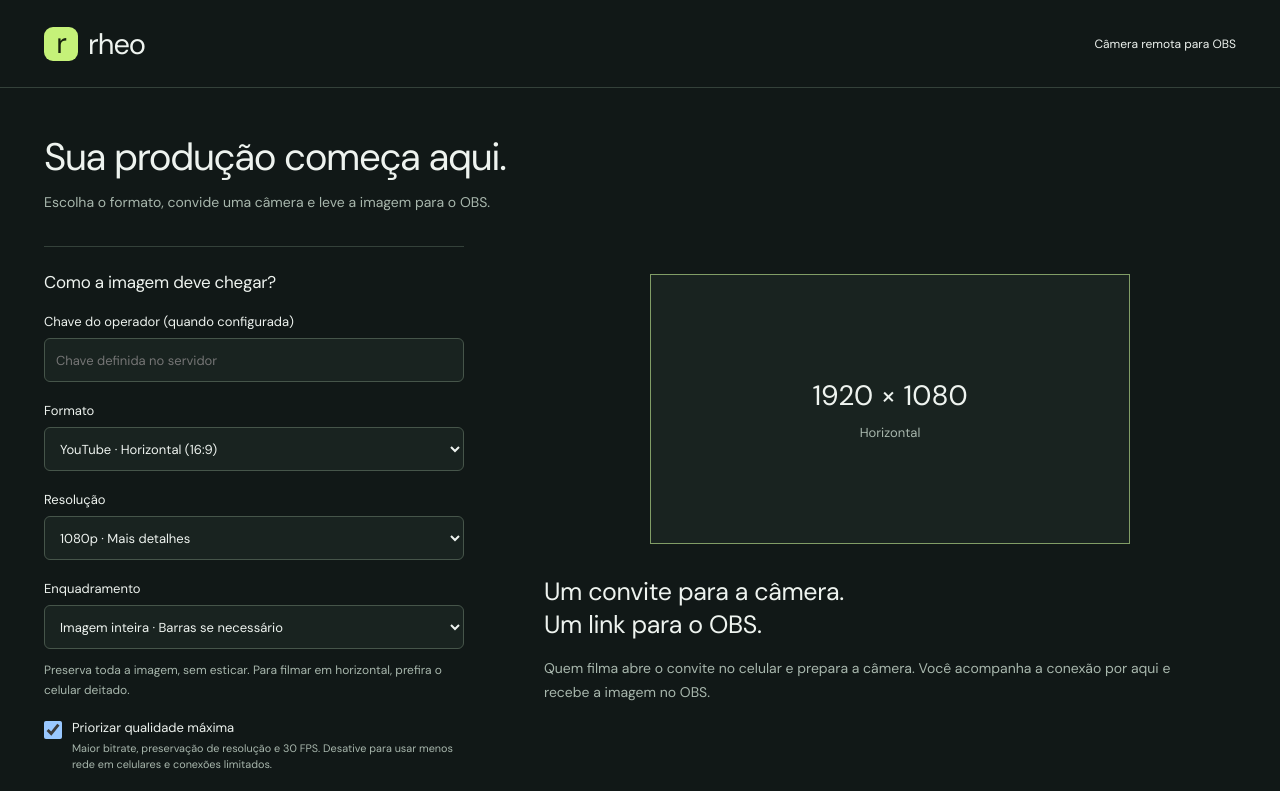
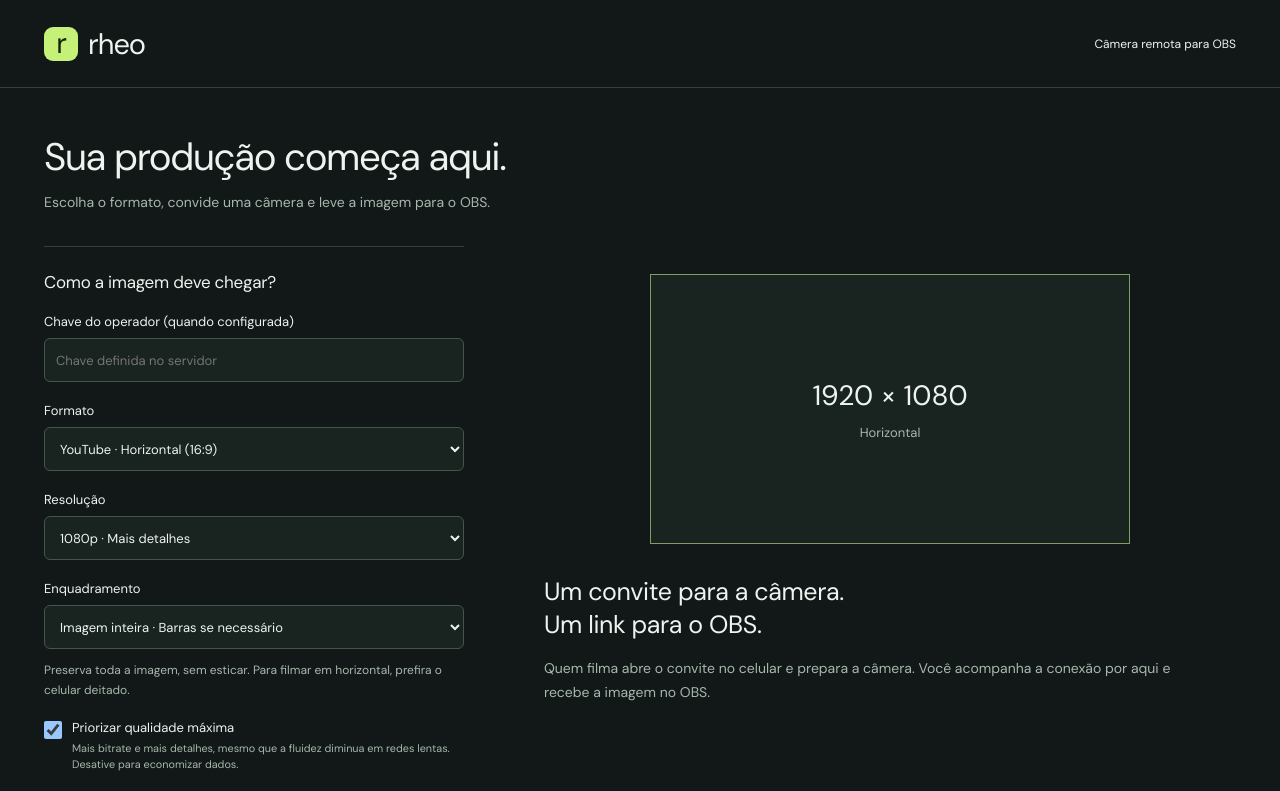
Before and after one commit to tiago-mateus/Rheo, a React (Vite) app: page / in a window 1280 px wide. Shown: the top 791 px of the page. Built offline with nearby package versions, Linux system fonts and the light colour scheme.

Commit message:
fix: preserve quality policy in operator URL and disambiguate UI labels

```diff
--- a/src/Studio.tsx
+++ b/src/Studio.tsx
@@ -5,7 +5,7 @@
 import FormatFields from "./FormatFields";
 import { obsLink } from "./links";
 import { readStudioKey, saveStudioKey } from "./studioAuth";
-import { cameraQualityQuery, type ImageQuality } from "./imageQuality";
+import { cameraQualityQuery, imageQualityFromSearch, type ImageQuality } from "./imageQuality";
 
 type State = {
   format: VideoFormat;
@@ -30,7 +30,7 @@
   const [expired, setExpired] = useState(false);
   const [preview, setPreview] = useState(false);
   const [lowLatency, setLowLatency] = useState(false);
-  const [imageQuality, setImageQuality] = useState<ImageQuality>("maximum");
+  const [imageQuality, setImageQuality] = useState<ImageQuality>(() => imageQualityFromSearch(location.search));
   const [lanOnly, setLanOnly] = useState(
     new URLSearchParams(location.search).get("lan") === "1",
   );
@@ -130,7 +130,7 @@
       history.pushState(
         null,
         "",
-        `/studio/${keys.id}${lanOnly ? "?lan=1" : ""}#token=${keys.controlToken}`,
+        `/studio/${keys.id}${cameraQualityQuery(imageQuality, lanOnly)}#token=${keys.controlToken}`,
       );
       setState({
         ...keys,
@@ -226,7 +226,7 @@
                 <FormatFields value={format} onChange={setFormat} />
                 <label className="lan-option" htmlFor="studio-image-quality">
                   <input id="studio-image-quality" type="checkbox" checked={imageQuality === "maximum"} onChange={(e) => setImageQuality(e.target.checked ? "maximum" : "balanced")} />
-                  <span>Priorizar qualidade máxima<small>Maior bitrate, preservação de resolução e 30 FPS. Desative para usar menos rede em celulares e conexões limitados.</small></span>
+                  <span>Priorizar qualidade máxima<small>Mais bitrate e mais detalhes, mesmo que a fluidez diminua em redes lentas. Desative para economizar dados.</small></span>
                 </label>
                 <label className="lan-option" htmlFor="studio-lan-only">
                   <input
```
